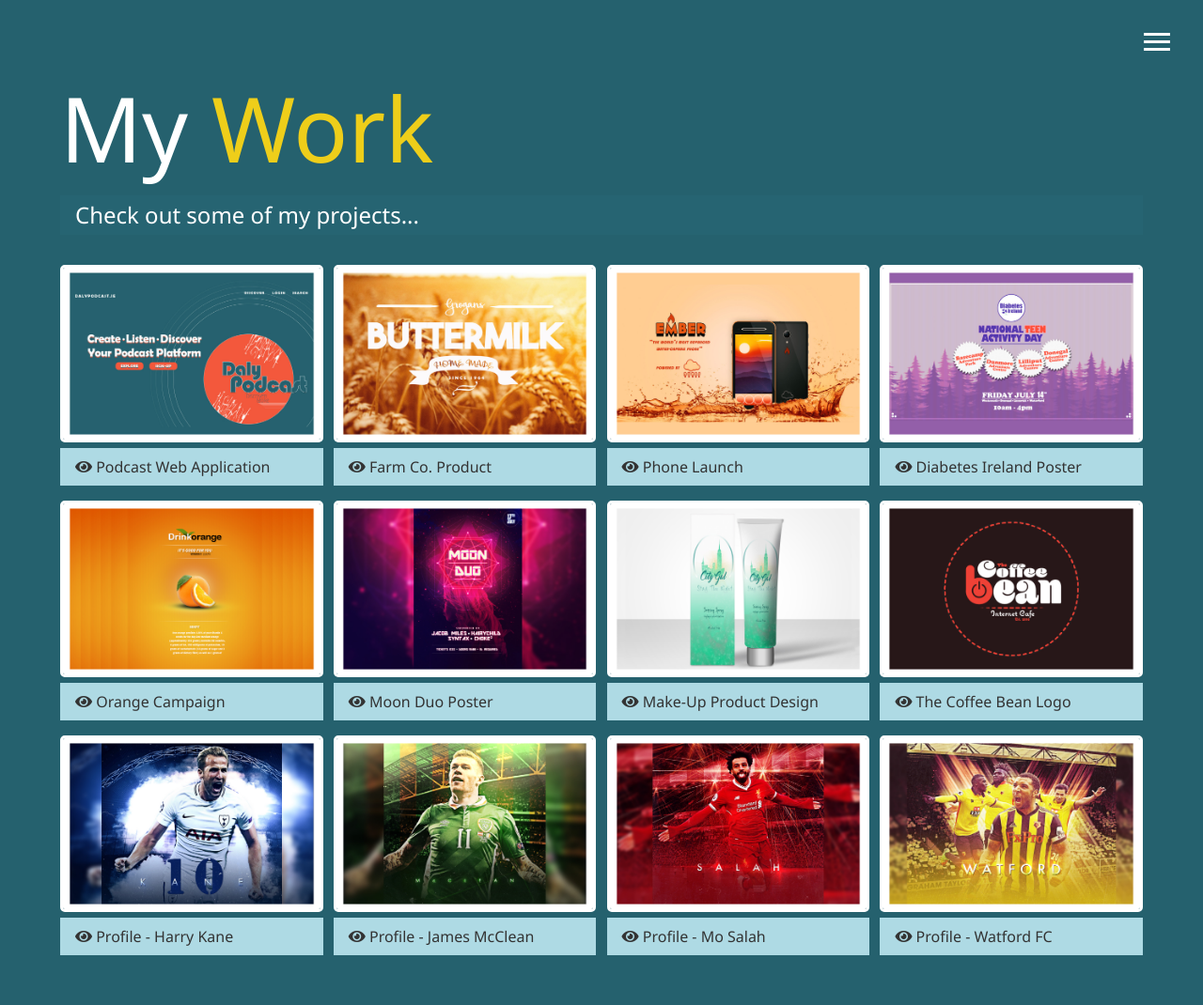
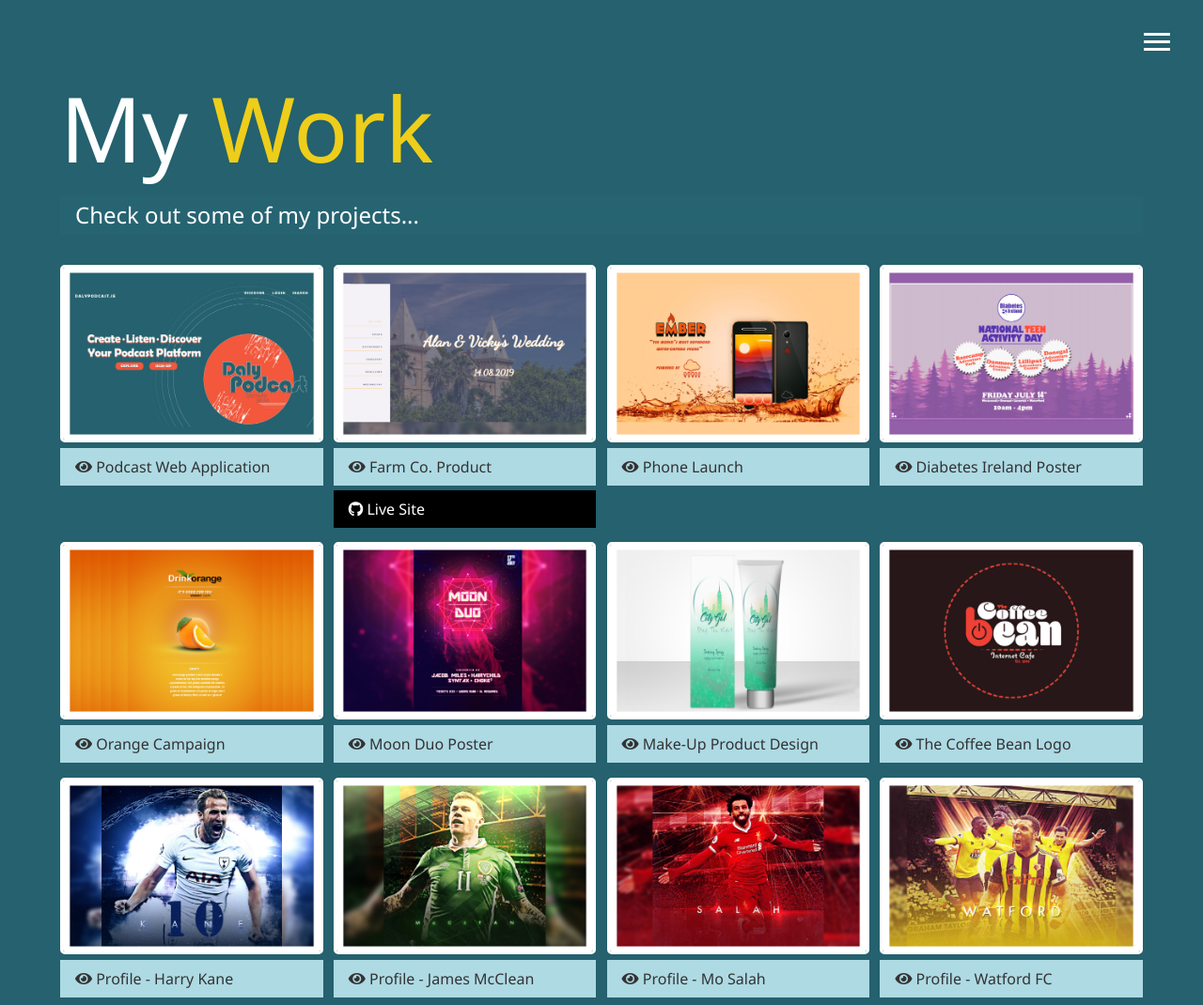
Before and after one commit to rossdalyNCI/Portfolio, a website: page dist/work.html in a window 1280 px wide. Shown: the top 1070 px of the page at 94% size. Drawn offline with Linux system fonts and the light colour scheme.

Commit message:
project added with link to live site

```diff
--- a/dist/work.html
+++ b/dist/work.html
@@ -74,14 +74,14 @@
 
          <div class="item">
                 <a href="#!">
-                    <img class = "myImages" id ="myImg" src="img/projects/project2.jpg" alt="Mock Farm">
+                    <img class = "myImages" id ="myImg" src="img/projects/project14.jpg" alt="Mock Farm">
                 </a>
                 <a href="#" class="btn-light">
                     <i class="fas fa-eye"></i> Farm Co. Product
                 </a>
-                <!--<a href="#" class="btn-dark">
-                       <i class="fab fa-github"></i> Github
-                   </a>-->
+                <a href="https://alanandvickyswedding.github.io/vickyandalanswedding2019/index.html" class="btn-dark">
+                       <i class="fab fa-github"></i> Live Site
+                   </a>
             </div>
 
             <div class="item">
```
Also changed, not shown: dist/img/projects/project14.jpg (added).
